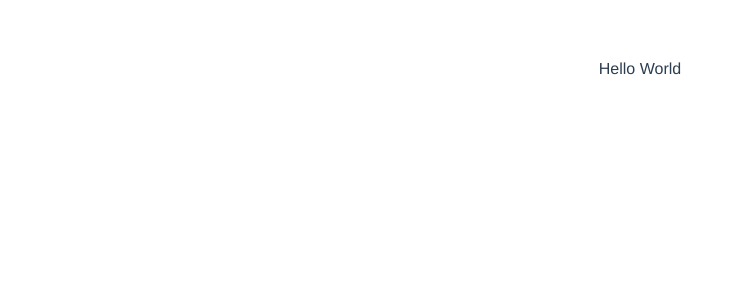
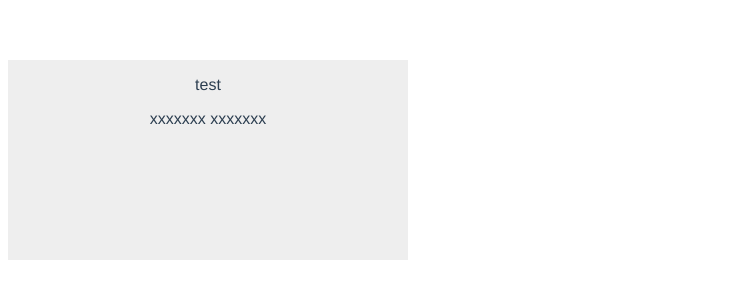
Before and after one commit to yuge9413/vue-directive-dragon, a Vue app: page / in a window 1280 px wide. Shown: the top 300 px of the page, without its empty margins (0-736 px from the left). Built offline with nearby package versions, Linux system fonts and the light colour scheme.

Commit message:
feat: 开发简单例子

```diff
--- a/src/App.vue
+++ b/src/App.vue
@@ -1,10 +1,24 @@
 <template>
     <div id="app">
-        {{ text }}
+        <div
+            class="box"
+            v-dragon="{target: '.head'}"
+        >
+            <div class="head">
+                test
+            </div>
+            xxxxxxx
+            xxxxxxx
+        </div>
     </div>
 </template>
 
 <script>
+import Vue from 'vue';
+import dragon from './directive/dragon';
+
+Vue.use(dragon);
+
 export default {
     name: 'App',
     data() {
@@ -24,4 +38,15 @@ export default {
   color: #2c3e50;
   margin-top: 60px;
 }
+
+.box {
+    width: 400px;
+    height: 200px;
+    background: #eee;
+}
+
+.head {
+    height: 50px;
+    line-height: 50px;
+}
 </style>
```
